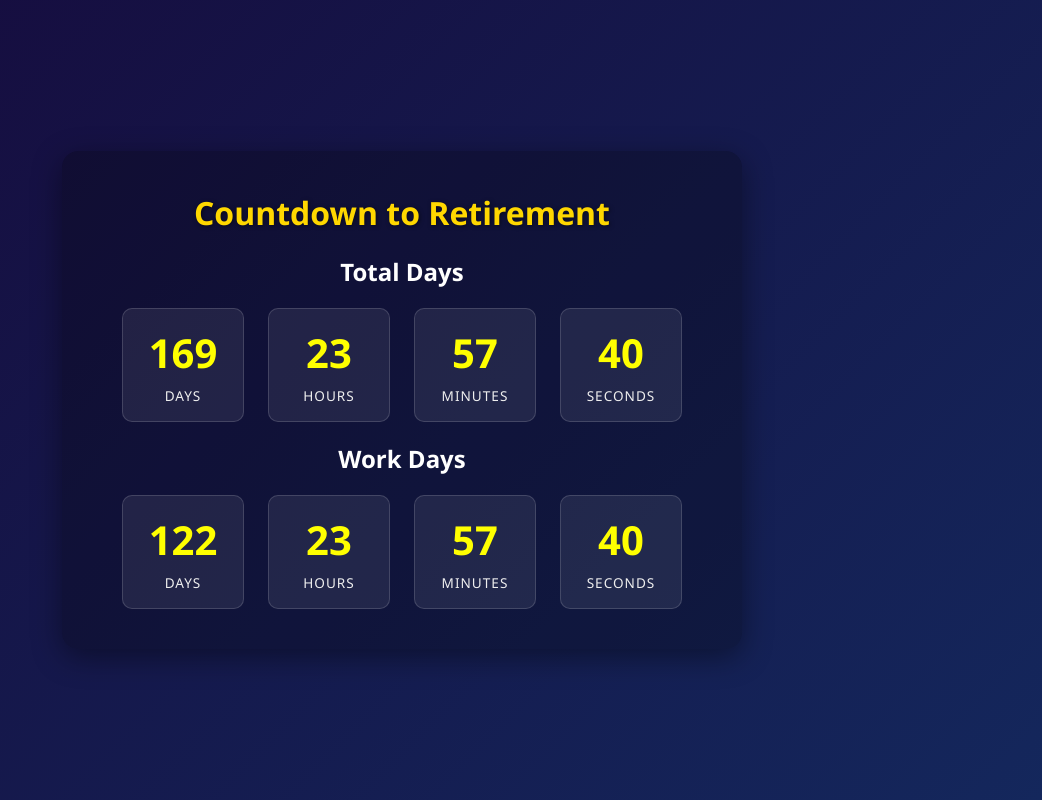
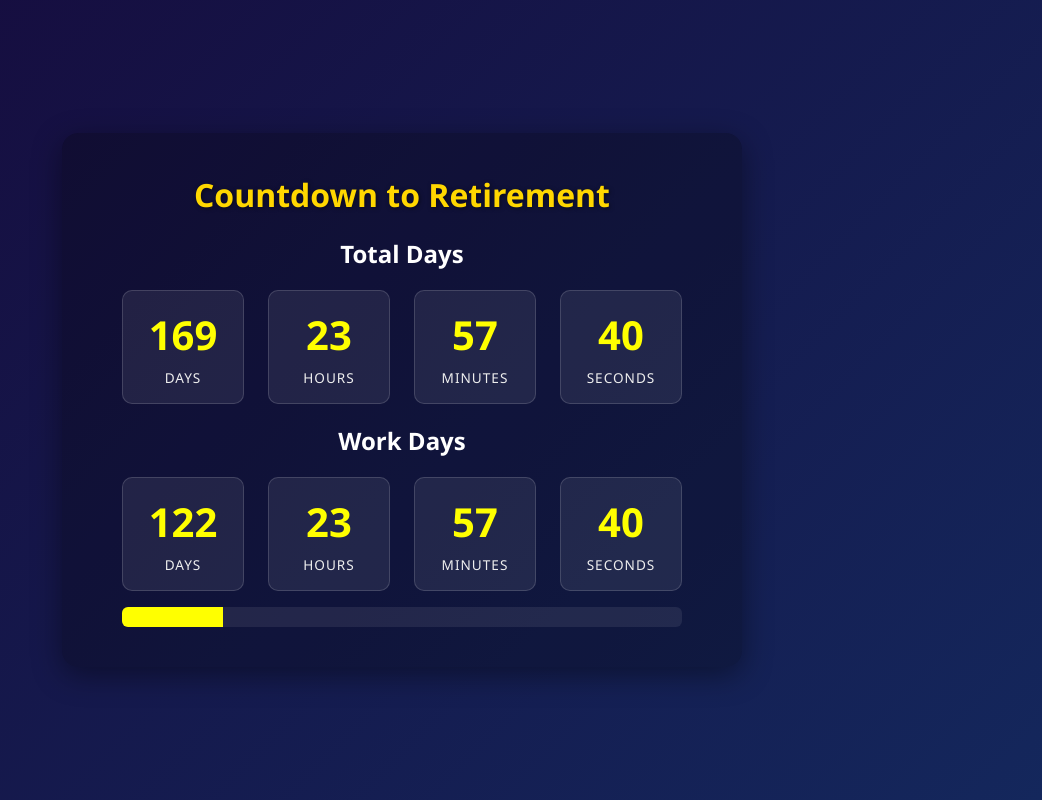
Before and after one commit to scriscuoli/flask_countdown, a Flask app: page / in a window 1280 px wide. Shown: the whole page, without its empty margins (238-1280 px from the left). Run offline with Flask 3, Linux system fonts and the light colour scheme.

Commit message:
progress bar

```diff
--- a/app.py
+++ b/app.py
@@ -23,13 +23,15 @@ def get_countdown():
     days = delta.days
     hours, remainder = divmod(delta.seconds, 3600)
     minutes, seconds = divmod(remainder, 60)
+    countdown = 187 - days;
 
     return {
         "days": str(days),
         "weekdays": str(weekdays),
         "hours": str(hours),
         "minutes": str(minutes),
-        "seconds": str(seconds)
+        "seconds": str(seconds),
+        "countdown": countdown
     }
 
 @app.route("/")
--- a/templates/index.html
+++ b/templates/index.html
@@ -52,6 +52,23 @@
         text-transform: uppercase;
         color: #eee;
     }
+    .progress {
+        height: 1rem;
+        margin-top: 16px;
+        background: rgba(255,255,255,0.08);
+        border-radius: 0.375rem;
+        overflow: hidden;
+    }
+
+    .progress-bar {
+        height: 100%;
+        background-color: #ffff00;
+        color: #fff;
+        text-align: center;
+        font-size: 0.75rem;
+        line-height: 1rem;
+        transition: width 0.6s ease;
+    }
 </style>
 </head>
 <body>
@@ -70,6 +87,11 @@
             <div class="unit"><div class="value" id="whours">{{ countdown.hours }}</div><div class="label">Hours</div></div>
             <div class="unit"><div class="value" id="wminutes">{{ countdown.minutes }}</div><div class="label">Minutes</div></div>
             <div class="unit"><div class="value" id="wseconds">{{ countdown.seconds }}</div><div class="label">Seconds</div></div>
+        </div>
+        <div>
+            <div class="progress" style="height: 20px;" role="progressbar" aria-label="Basic example" aria-valuenow="{{ countdown.countdown }}" aria-valuemin="0" aria-valuemax="187">
+                <div class="progress-bar bg-success" style="width: {{ countdown.countdown }}%"></div>
+            </div>
         </div>
     </div>
 
```
